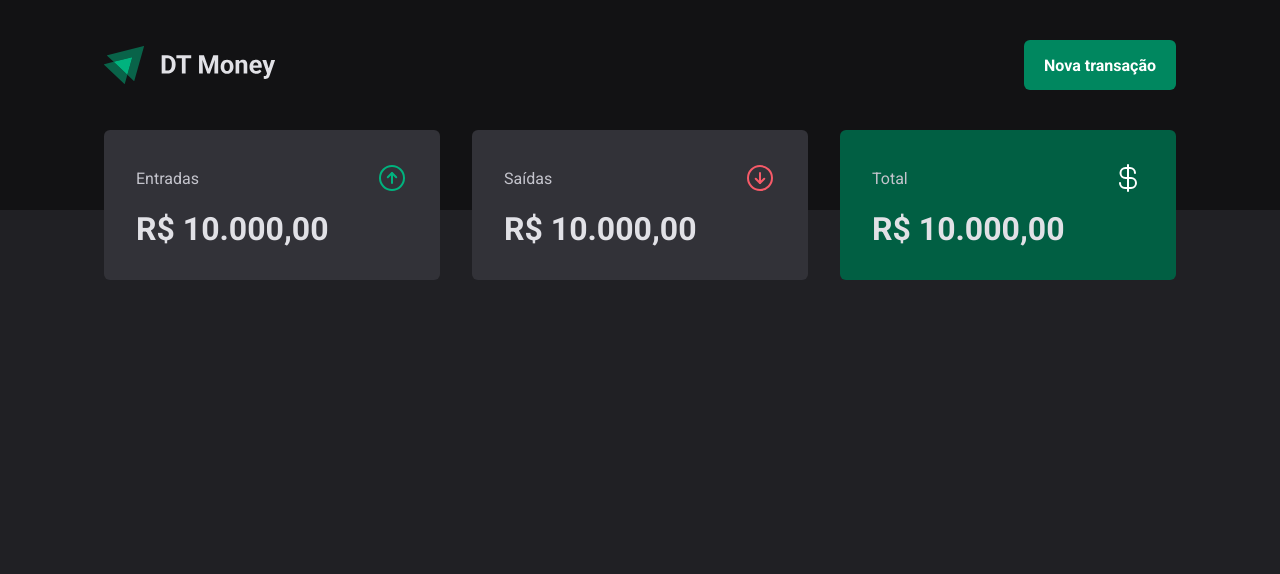
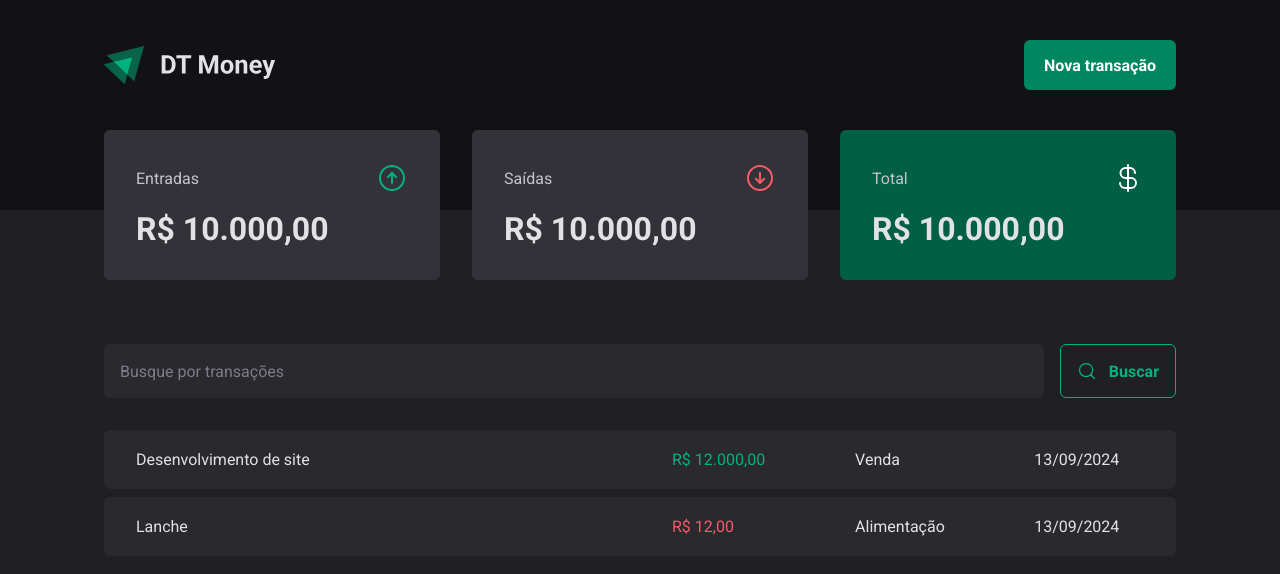
Before and after one commit to anderrf/dt-money, a React (Vite) app: page / in a window 1280 px wide. Shown: the top 574 px of the page. Built offline with nearby package versions, Linux system fonts and the light colour scheme.

Commit message:
Transactions table and search form

```diff
--- a/package.json
+++ b/package.json
@@ -17,6 +17,7 @@
   },
   "devDependencies": {
     "@eslint/js": "^9.9.0",
+    "@rocketseat/eslint-config": "^2.2.2",
     "@types/react": "^18.3.3",
     "@types/react-dom": "^18.3.0",
     "@types/styled-components": "^5.1.34",
--- /dev/null
+++ b/src/pages/Transactions/components/SearchForm/index.tsx
@@ -0,0 +1,14 @@
+import { MagnifyingGlass } from "phosphor-react";
+import { SearchFormContainer } from "./styles";
+
+export function SearchForm(){
+    return (
+        <SearchFormContainer>
+            <input type="text" placeholder="Busque por transações"/>
+            <button type="submit">
+                <MagnifyingGlass size={20}/>
+                Buscar
+            </button>
+        </SearchFormContainer>
+    )
+}
--- /dev/null
+++ b/src/pages/Transactions/components/SearchForm/styles.ts
@@ -0,0 +1,40 @@
+import styled from "styled-components";
+
+export const SearchFormContainer = styled.form`
+    display: flex;
+    gap: 1rem;
+
+    input {
+        flex: 1;
+        border-radius: 6px;
+        border: 0;
+        background: ${props => props.theme["gray-700"]};
+        color: ${props => props.theme["green-300"]};
+        padding: 1rem;
+
+        &::placeholder {
+        color: ${props => props.theme["gray-500"]};
+
+        }
+    }
+
+    button{
+        display: flex;
+        align-items: center;
+        gap: 0.75rem;
+
+        padding: 1rem;
+        background: transparent;
+        color: ${props => props.theme["green-300"]};
+        border: 1px solid ${props => props.theme["green-300"]};
+        font-weight: bold;
+        border-radius: 6px;
+
+        &:hover{
+            background: ${props => props.theme["green-500"]};;
+            color: ${props => props.theme["green-500"]};
+            border: 1px solid ${props => props.theme.white};
+            transition: background-color 0.2s, color 0.2s, border-color 0.2s;
+        }
+    }
+`
--- a/src/pages/Transactions/index.tsx
+++ b/src/pages/Transactions/index.tsx
@@ -1,7 +1,40 @@
 import { Header } from "../../components/Header";
 import { Summary } from "../../components/Summary";
+import { SearchForm } from "./components/SearchForm";
+import { PriceHighlight, TransactionsContainer, TransactionsTable } from "./styles";
 
 export function Transactions(){
-    return (<div><Header/>
-    <Summary/></div>)
+    return (
+        <div>
+            <Header/>
+            <Summary/>
+            <TransactionsContainer>
+                <SearchForm/>
+                <TransactionsTable>
+                    <tbody>
+                        <tr>
+                            <td width="50%">Desenvolvimento de site</td>
+                            <td>
+                                <PriceHighlight variant="income">
+                                    R$ 12.000,00
+                                </PriceHighlight>
+                            </td>
+                            <td>Venda</td>
+                            <td>13/09/2024</td>
+                        </tr>
+                        <tr>
+                            <td width="50%">Lanche</td>
+                            <td>
+                                <PriceHighlight variant="outcome">
+                                    R$ 12,00
+                                </PriceHighlight>
+                            </td>
+                            <td>Alimentação</td>
+                            <td>13/09/2024</td>
+                        </tr>
+                    </tbody>
+                </TransactionsTable>
+            </TransactionsContainer>
+        </div>
+    )
 }
--- a/src/pages/Transactions/styles.ts
+++ b/src/pages/Transactions/styles.ts
@@ -0,0 +1,38 @@
+import styled from "styled-components";
+
+export const TransactionsContainer = styled.main`
+    width: 100%;
+    max-width: 1120px;
+    margin: 4rem auto 0;
+    padding: 0 1.5rem;
+`
+
+export const TransactionsTable = styled.table`
+    width: 100%;
+    border-collapse: separate;
+    border-spacing: 0 0.5rem;
+    margin-top: 1.5rem;
+
+    td {
+        padding: 1.25rem 2rem;
+        background: ${props => props.theme["gray-700"]};
+
+        &:first-child {
+            border-top-left-radius: 6px;
+            border-bottom-left-radius: 6px;
+        }
+
+        &:last-child {
+            border-top-right-radius: 6px;
+            border-bottom-right-radius: 6px;
+        }
+    }
+`
+
+interface PriceHighlightProps{
+    variant: 'income' | 'outcome'
+}
+
+export const PriceHighlight = styled.span<PriceHighlightProps>`
+    color: ${props => props.variant === 'income' ? props.theme["green-300"] : props.theme["red-300"]};
+`
```
Also changed, not shown: 1 other file (tests, documents, lock files or other folders).
